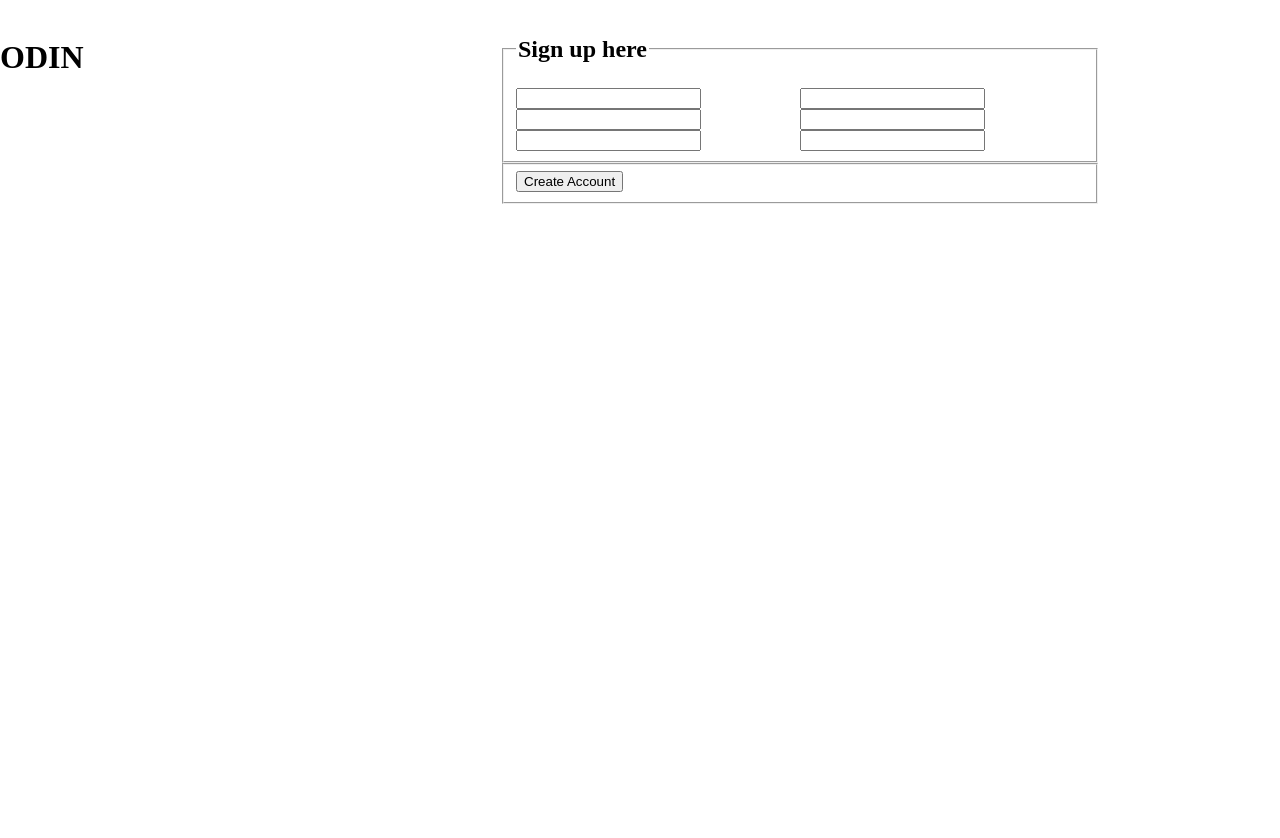
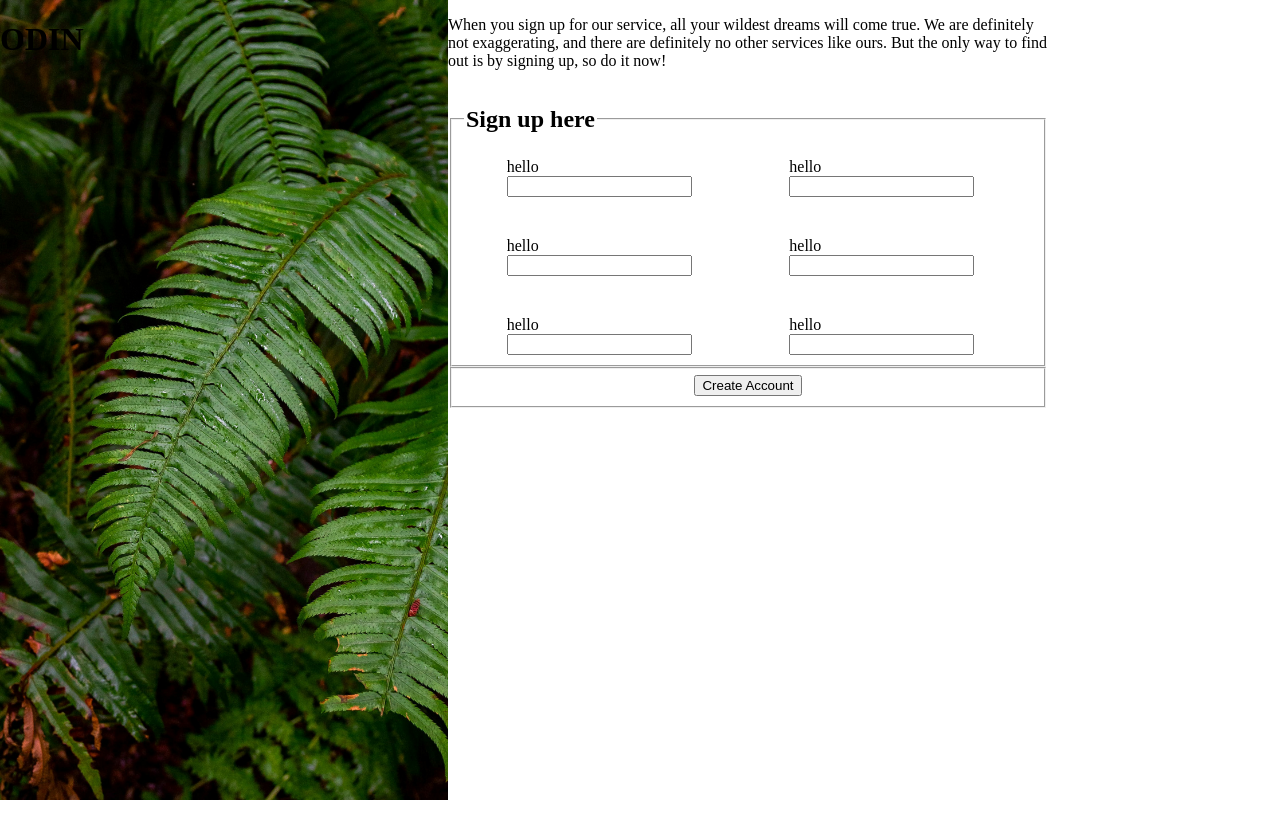
Before and after one commit to SanteriP/odin-sign-up-form, a plain HTML site: page index.html in a window 1280 px wide. After the commit the page ends 800 px from the top, so only its background shows below. Drawn offline with Linux system fonts and the light colour scheme.

Commit message:
Add image and improve layout

```diff
--- a/index.html
+++ b/index.html
@@ -10,13 +10,15 @@
     <div class="page-content">
         <div class="image-sidebar">
             <div class="logo-area">
-                <img>
                 <h1>ODIN</h1>
             </div>
         </div>
         <div class="signup">
             <div class="motivation">
-                <p></p>
+                <p>When you sign up for our service, all your wildest dreams will come true.
+                    We are definitely not exaggerating, and there are definitely no other services like ours.
+                    But the only way to find out is by signing up, so do it now!
+                </p>
             </div>
             <div class="signup-details">
                 <form action="">
--- a/styles.css
+++ b/styles.css
@@ -10,21 +10,39 @@ body {
 }
 
 .image-sidebar {
-    flex-basis: 500px;
-    min-width: 300px;
-    height: 100vw;
+    flex-basis: 35vw;
+    min-width: 0px;
+    height: 100vh;
+    background-image: url("./halie-west-25xggax4bSA-unsplash.jpg");
+    background-size: cover;
+    background-repeat: no-repeat;
+}
+
+.signup {
+    width: 600px;
 }
 
 .signup-details {
-    width: 600px;
     height: 500px;
+    flex-basis: 50vw;
 }
 
 fieldset {
     display: flex;
     flex-wrap: wrap;
+    justify-content: space-evenly;
+    gap: 40px;
 }
 
 label {
-    width: 50%;
+    display: block;
+    width: 200px;
 }
+
+label::before {
+    content: "hello";
+}
+
+input {
+    display: block;
+}
```
Also changed, not shown: halie-west-25xggax4bSA-unsplash.jpg (added).
